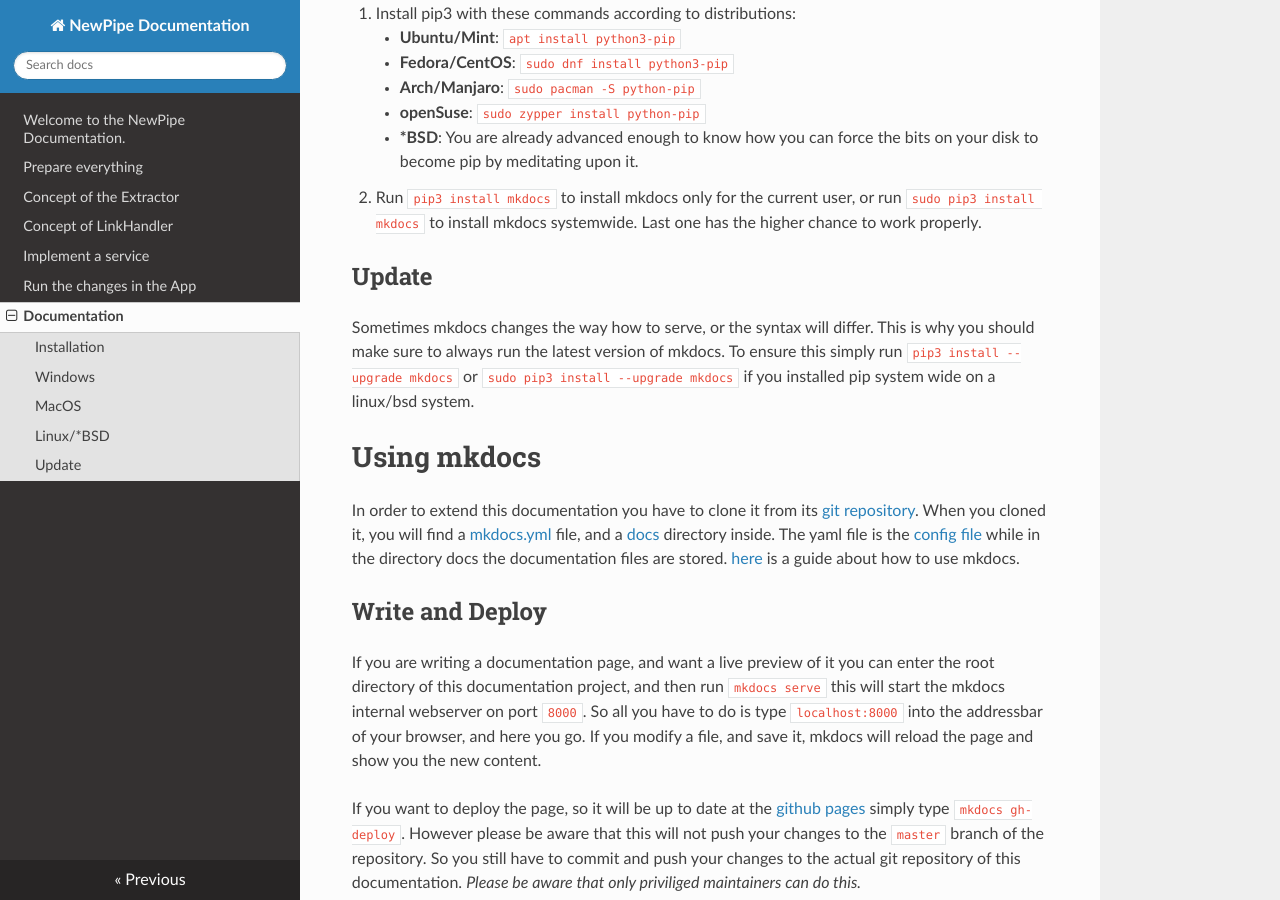
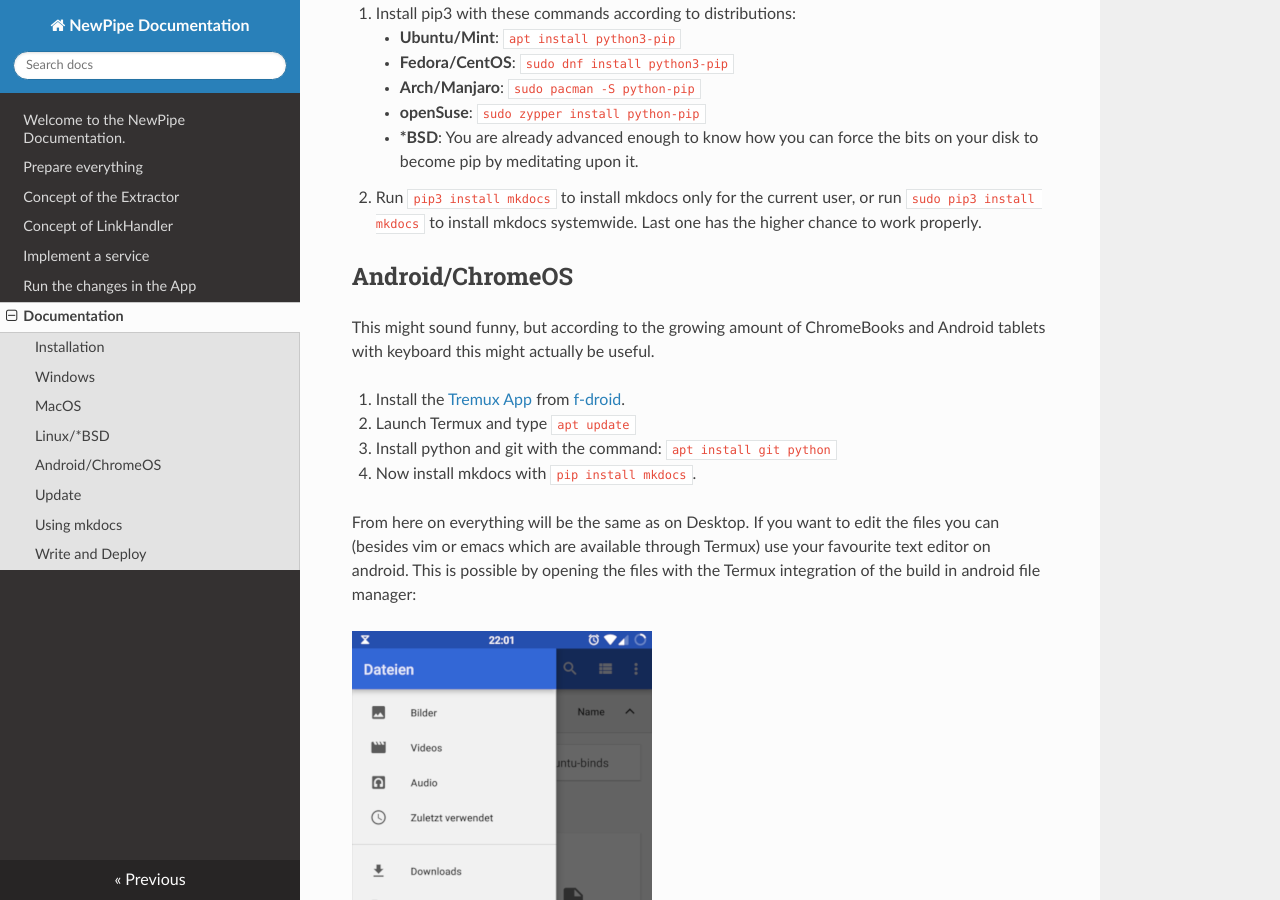
Before and after one commit to TeamNewPipe/documentation, an MkDocs documentation site: the page built from docs/05_documentation.md, in a window 1280 px wide and 900 px high, scrolled down 1469 px. Built offline with MkDocs 1.6.1, drawn with Linux system fonts in a browser that asks for light colours; nearby versions of some CDN libraries; library files that are not in the unit come from our copies.

Commit message:
add documentation about the documentation for android

```diff
--- a/docs/05_documentation.md
+++ b/docs/05_documentation.md
@@ -38,10 +38,22 @@
 2. Run `pip3 install mkdocs` to install mkdocs only for the current user,
 or run `sudo pip3 install mkdocs` to install mkdocs systemwide. Last one has the higher chance to work properly.
 
+## Android/ChromeOS
+This might sound funny, but according to the growing amount of ChromeBooks and Android tablets with keyboard this might actually be useful.
+
+1. Install the [Tremux App](https://termux.com/) from [f-droid](https://f-droid.org/packages/com.termux/).
+2. Launch Termux and type `apt update`
+3. Install python and git with the command: `apt install git python`
+4. Now install mkdocs with `pip install mkdocs`.
+
+From here on everything will be the same as on Desktop. If you want to edit the files you can (besides vim or emacs which are available through Termux) use your favourite text editor on android. This is possible by opening the files with the Termux integration of the build in android file manager:
+
+![termux_files](/img/termux_files.png)
+
 ## Update
 Sometimes mkdocs changes the way how to serve, or the syntax will differ. This is why you should make sure to always run the latest version of mkdocs. To ensure this simply run `pip3 install --upgrade mkdocs` or `sudo pip3 install --upgrade mkdocs` if you installed pip system wide on a linux/bsd system.
 
-# Using mkdocs
+## Using mkdocs
 In order to extend this documentation you have to clone it from its [git repository](https://github.com/TeamNewPipe/documentation). When you cloned it, you will find a [mkdocs.yml](https://github.com/TeamNewPipe/documentation/blob/master/mkdocs.yml) file, and a [docs](https://github.com/TeamNewPipe/documentation/tree/master/docs) directory inside. The yaml file is the [config file](https://www.mkdocs.org/user-guide/configuration/) while in the directory docs the documentation files are stored. [here](https://www.mkdocs.org/user-guide/writing-your-docs/) is a guide about how to use mkdocs.
 
 ## Write and Deploy
```
Also changed, not shown: docs/img/termux_files.png (added).
